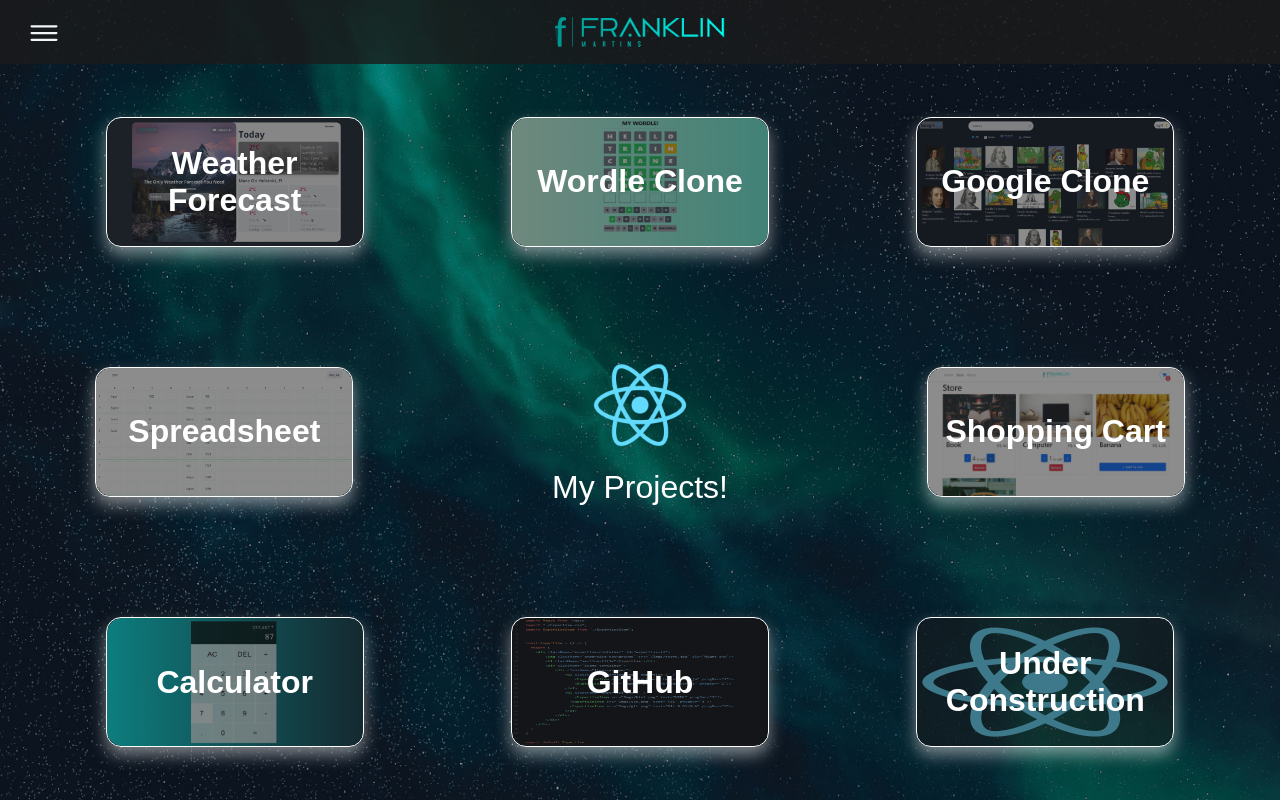
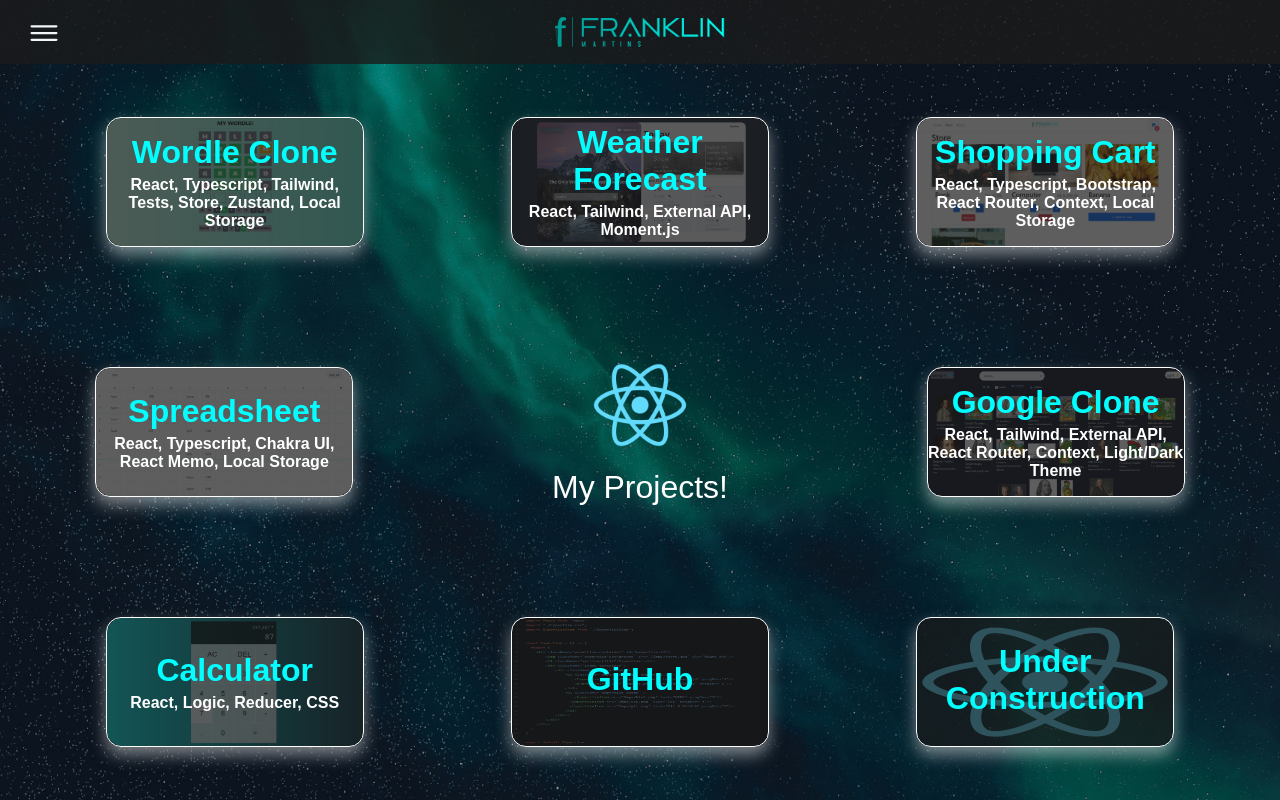
Before and after one commit to franklinsvm/franklins-page, a React (Create React App) app: page /portfolio in a window 1280 px wide. Built offline with nearby package versions, Linux system fonts and the light colour scheme.

Commit message:
Portfolio items update

```diff
--- a/src/Components/Portfolio/PortfolioItem.jsx
+++ b/src/Components/Portfolio/PortfolioItem.jsx
@@ -11,6 +11,7 @@
               </div>
               <div className="portfolio-item-info">
                   <h5 className="portfolio-item-text">{props.text}</h5>
+                  <p className="portfolio-item-expertise">{props.expertise}</p>
               </div>
               </a>
           </li>
--- a/src/Components/Portfolio/PortfolioPage.css
+++ b/src/Components/Portfolio/PortfolioPage.css
@@ -46,7 +46,7 @@
     flex-direction: column;
     justify-content: center;
     align-items: center;
-    background-color: rgba(27,27,27,0.5);
+    background-color: rgba(27,27,27,0.7);
     box-shadow: 0 0.5rem 1rem rgba(237,237,237,0.5);
     position: relative;
 }
@@ -59,17 +59,6 @@
 
 .portfolio-item a {
     text-decoration: none;
-    height: 100%;
-    display: flex;
-    flex-direction: column;
-    align-items: center;
-    justify-content: center;
-}
-
-.portfolio-item-text {
-    color: white;
-    font-size: 2rem;
-    text-align: center;
 }
 
 .portfolio-item-img {
@@ -98,6 +87,21 @@
     flex-direction: column;
     justify-content: center;
     align-items: center;
+}
+
+.portfolio-item-text {
+    color: aqua;
+    font-size: 2rem;
+    text-align: center;
+    margin: 0 0 .3rem 0;
+}
+
+.portfolio-item-expertise {
+    font-size: 1rem;
+    color: white;
+    font-weight: bold;
+    text-align: center;
+    margin: 0;
 }
 
 .portfolio-img {
--- a/src/Components/Portfolio/PortfolioPage.jsx
+++ b/src/Components/Portfolio/PortfolioPage.jsx
@@ -9,20 +9,20 @@
         <img className="portfolio-background" src="Imgs/aurora.jpg" alt="Northern Lights" />
         <div className="portfolio-wrapper">
             <ul className="portfolio-items portfolio-top" >
-                <PortfolioItem src="Imgs/weather-app.png" text="Weather Forecast" url="https://f-weather.herokuapp.com/" />
-                <PortfolioItem src="Imgs/wordle.jpg" text="Wordle Clone" url="https://f-weather.herokuapp.com/" />
-                <PortfolioItem src="Imgs/google-clone.png" text="Google Clone" url="https://f-google-clone.herokuapp.com/search" />
+                <PortfolioItem src="Imgs/wordle.jpg" text="Wordle Clone" expertise="React, Typescript, Tailwind, Tests, Store, Zustand, Local Storage" url="https://f-weather.herokuapp.com/" />
+                <PortfolioItem src="Imgs/weather-app.png" text="Weather Forecast" expertise="React, Tailwind, External API, Moment.js" url="https://f-weather.herokuapp.com/" />
+                <PortfolioItem src="Imgs/shop-app.jpeg" text="Shopping Cart" expertise="React, Typescript, Bootstrap, React Router, Context, Local Storage" url="https://f-shopping-cart.netlify.app" />
             </ul>
             <ul className="portfolio-items portfolio-middle" >
-                <PortfolioItem src="Imgs/spreadsheet.png" text="Spreadsheet" url="https://f-spreadsheet.netlify.app" />
+                <PortfolioItem src="Imgs/spreadsheet.png" text="Spreadsheet" expertise="React, Typescript, Chakra UI, React Memo, Local Storage" url="https://f-spreadsheet.netlify.app" />
                 <div className="portfolio-center">
                     <img src="logo512.png" className="portfolio-img" alt="/" />
                     <span>My Projects!</span>
                 </div>
-                <PortfolioItem src="Imgs/shop-app.jpeg" text="Shopping Cart" url="https://f-shopping-cart.netlify.app" />
+                <PortfolioItem src="Imgs/google-clone.png" text="Google Clone" expertise="React, Tailwind, External API, React Router, Context, Light/Dark Theme" url="https://f-google-clone.herokuapp.com/search" />
             </ul>
             <ul className="portfolio-items portfolio-bottom" >
-                <PortfolioItem src="Imgs/calculator.png" text="Calculator" url="https://f-calculator.herokuapp.com/" />
+                <PortfolioItem src="Imgs/calculator.png" text="Calculator" expertise="React, Logic, Reducer, CSS" url="https://f-calculator.herokuapp.com/" />
                 <PortfolioItem src="Imgs/github.png" text="GitHub" url="https://github.com/franklinsvm" />
                 <PortfolioItem src="logo512.png" text="Under Construction" url="/" />
             </ul>
```
